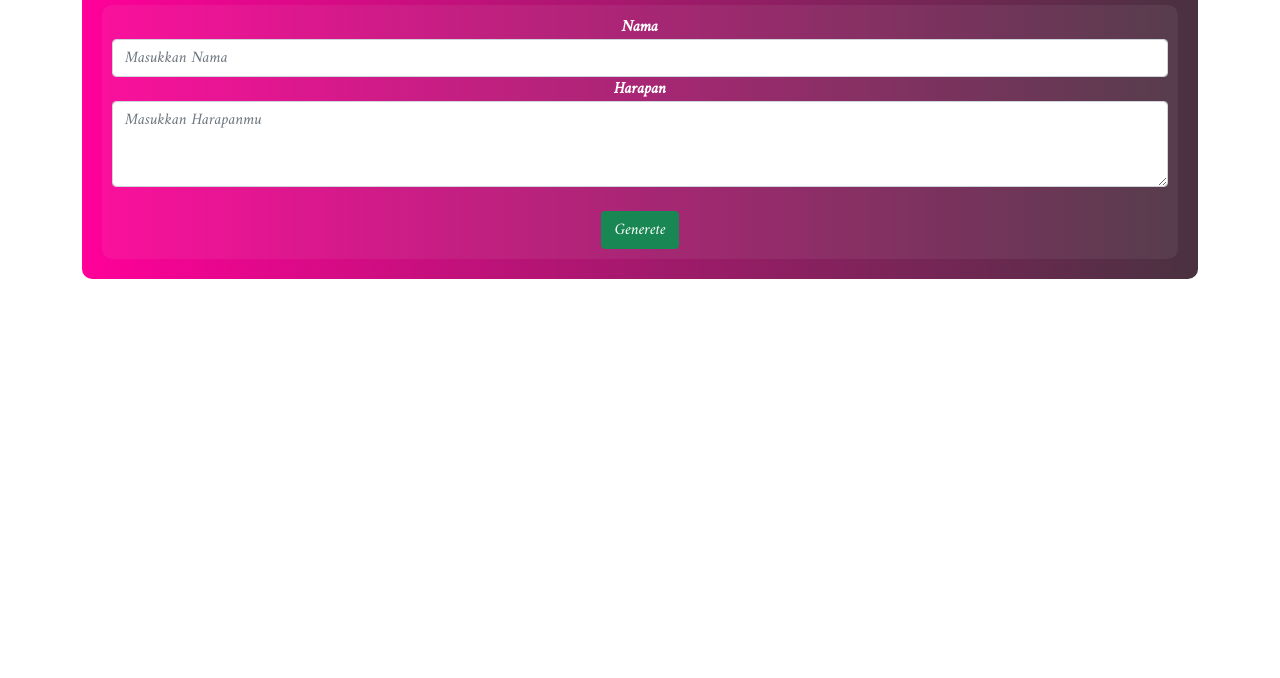
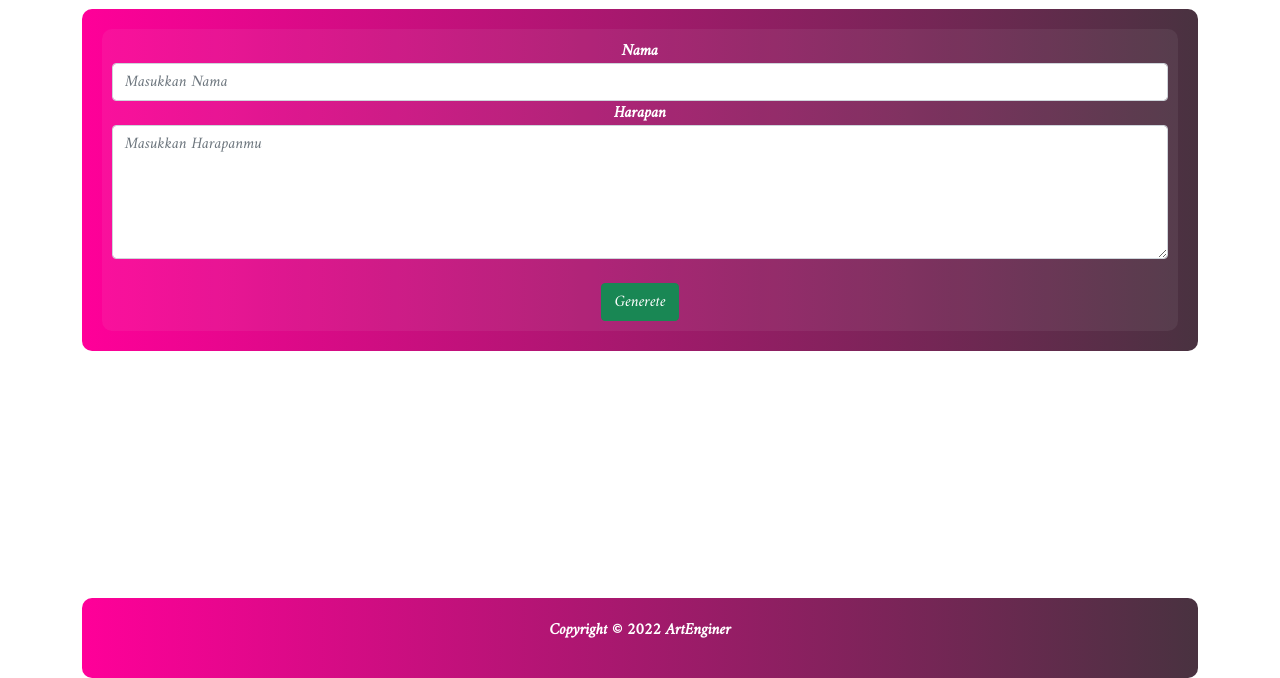
Before and after one commit to ArtEnginer/Card_Ramadhan_Generator, a plain HTML site: page index.html in a window 1280 px wide. Shown: the part 326-1004 px from the top of the page. Before the commit the page ends 828 px from the top, so only its background shows below. Drawn offline with nearby package versions, Linux system fonts and the light colour scheme.

Commit message:
add footer

```diff
--- a/index.html
+++ b/index.html
@@ -49,7 +49,8 @@
                     <h1 class="lafadz-muhammad">مُحَمَّدٌ</h1>
                 </div>
                 <br>
-                <p><i>Ramadhan Card Generator</i></p>
+                <p><i>Sebentar lagi bulan ramadhan datang mari mulai berbenah agar bisa menyambut ramadhan dengan
+                        kebaikan. <br>Tulis harapanmu di bulan ramadhan tahun ini dan bagikan</i></p>
 
                 <div class="timer">
                     <div class="weeks"> </div>
@@ -74,7 +75,7 @@
                         </div>
                         <div class="form-group">
                             <label for="harapan">Harapan</label>
-                            <textarea class="form-control" id="harapan" rows="3" name="harapan"
+                            <textarea class="form-control" id="harapan" rows="5" name="harapan"
                                 placeholder="Masukkan Harapanmu" maxlength="300"></textarea>
 
                         </div>
@@ -103,6 +104,14 @@
                 <a class="btn btn-danger btn_buat" style="display: inline-block;">Buat Sekarang ?</a>
             </div>
         </div>
+        <br>
+        <div class="row">
+            <div class="col-md-12 ">
+                <div class="footer">
+                    <p>Copyright © 2022 </p> <a href="https://mediapatner.com"> ArtEnginer</a>
+                </div>
+            </div>
+        </div>
     </div>
 </body>
 
--- a/style.css
+++ b/style.css
@@ -2,6 +2,8 @@
     margin: 0;
     padding: 0;
 }
+
+
 
 .header {
     font-family: 'Amiri', serif;
@@ -109,7 +111,27 @@
 }
 
 .btn:hover {
+    background-color: #ff0099;
+}
+.footer {
+    font-family: 'Amiri', serif;
+    text-align: center;
+    font-weight: bolder;
+    color: #ffffff;
+    background: linear-gradient(to right, #ff0099, #493240);
+    background: -moz-linear-gradient(top, #ffffff 0%, #00c9c9 100%);
+    border-radius: 10px;
+    padding: 20px;
+}
 
-    background-color: #ff0099;
+.footer>p {
+    display: inline-block;
+}
 
+.footer>a {
+    display: inline-block;
+    text-transform: none;
+    text-decoration: none;
+    font-weight: bold;
+    color: #ffffff;
 }
```
